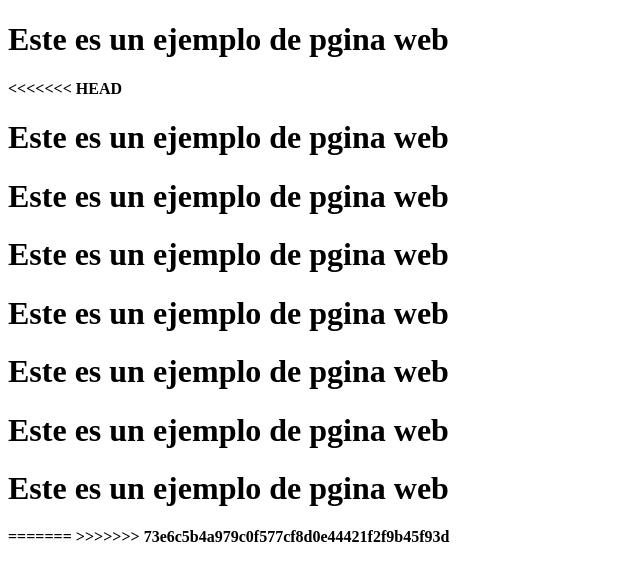
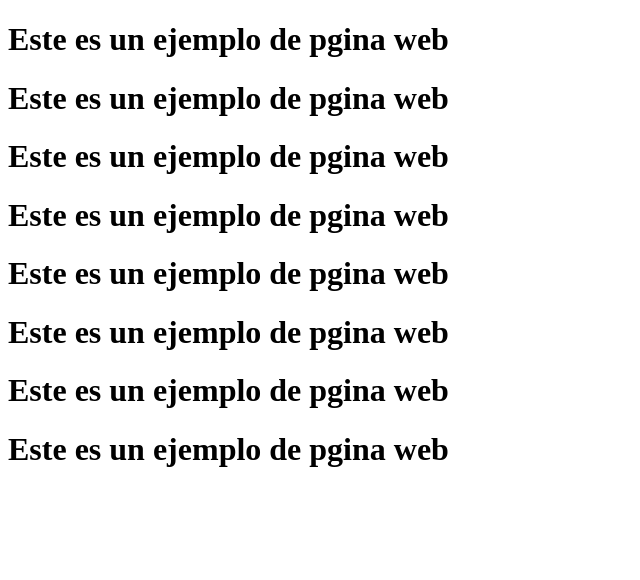
Before and after one commit to pol33/proyectosWeb, a plain HTML site: page index.html in a window 1280 px wide. Shown: the whole page, without its empty margins (0-640 px from the left). Drawn offline with Linux system fonts and the light colour scheme.

Commit message:
Cambio rama 2

```diff
--- a/index.html
+++ b/index.html
@@ -5,7 +5,7 @@
 </head>
 	<body>
 		<h1><b>Este es un ejemplo de pgina web</h1>
-<<<<<<< HEAD
+
 		<h1><b>Este es un ejemplo de pgina web</h1>
 		<h1><b>Este es un ejemplo de pgina web</h1>
 		<h1><b>Este es un ejemplo de pgina web</h1>
@@ -14,9 +14,8 @@
 		<h1><b>Este es un ejemplo de pgina web</h1>
 		<h1><b>Este es un ejemplo de pgina web</h1>
 			<script>alert("VAMOS A GANAR ");</script>
-=======
+
 			<script>alert("VAMOS LA CONCHA DE SU MADREEEE!!!!");</script>
->>>>>>> 73e6c5b4a979c0f577cf8d0e44421f2f9b45f93d
 
 
 
```
